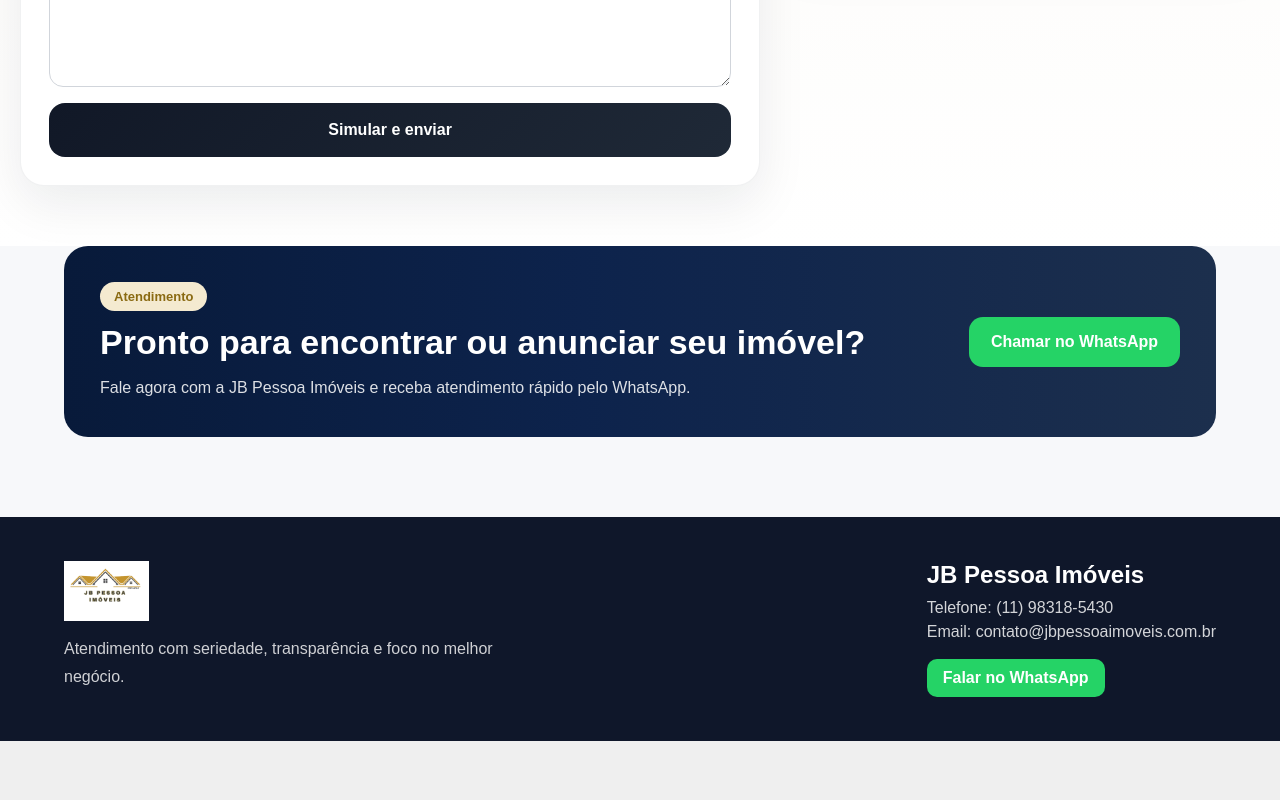
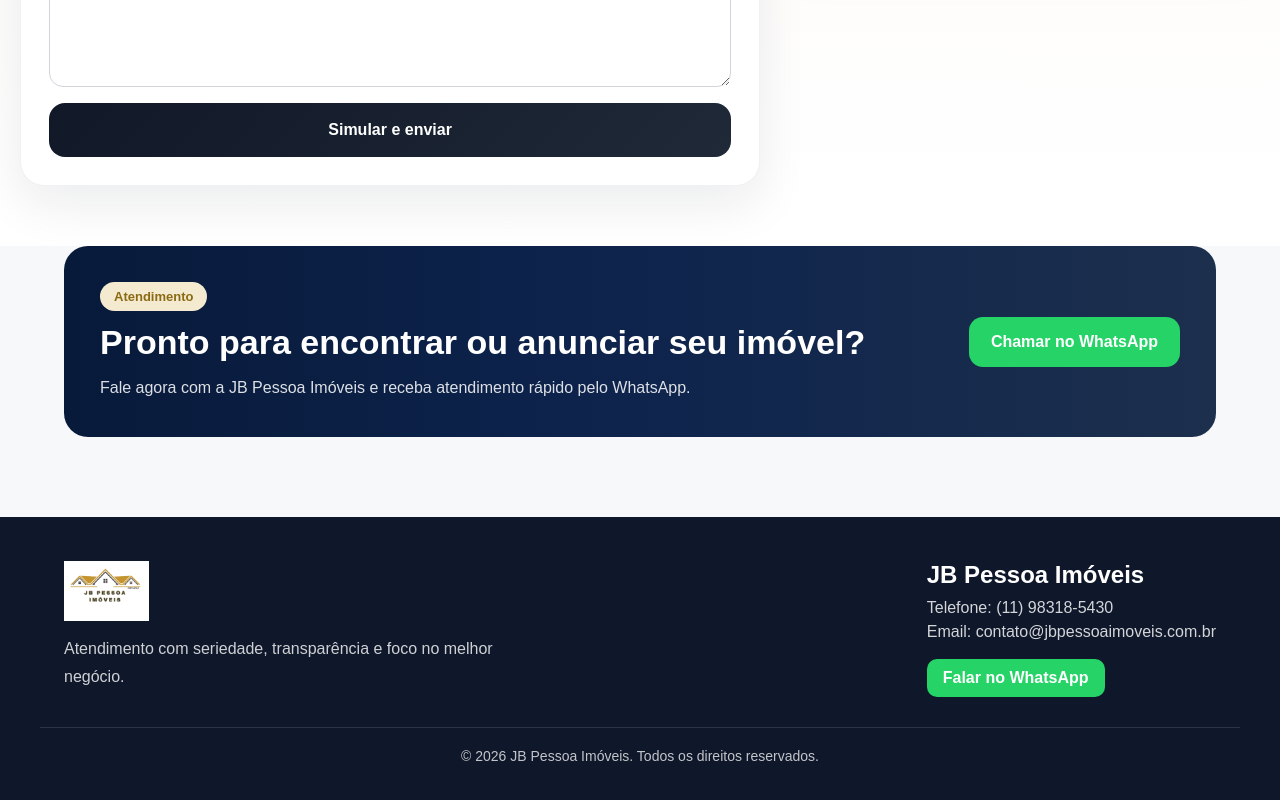
Before and after one commit to tamirespessoa/jb-pessoa-imoveis, a React app in the folder frontend/: page /site in a window 1280 px wide. Shown: the part 3109-3909 px from the top of the page. Before the commit the page ends 3850 px from the top, so only its background shows below. Built offline with nearby package versions, Linux system fonts and the light colour scheme; no server answers; the HTML template or start-up script is replaced by a standard one.

Commit message:
rodapé com direitos reservados

```diff
--- a/frontend/src/pages/SiteHome.css
+++ b/frontend/src/pages/SiteHome.css
@@ -478,6 +478,16 @@
   background: #1ebe5d;
 }
 
+.site-footer-copy {
+  max-width: 1200px;
+  margin: 30px auto 0;
+  padding: 20px 24px 0;
+  border-top: 1px solid rgba(255, 255, 255, 0.12);
+  text-align: center;
+  color: rgba(255, 255, 255, 0.75);
+  font-size: 14px;
+}
+
 /* RESPONSIVO */
 @media (max-width: 992px) {
   .header-content {
--- a/frontend/src/pages/SiteHome.jsx
+++ b/frontend/src/pages/SiteHome.jsx
@@ -252,6 +252,10 @@
             </a>
           </div>
         </div>
+
+        <div className="site-footer-copy">
+          © {new Date().getFullYear()} JB Pessoa Imóveis. Todos os direitos reservados.
+        </div>
       </footer>
 
       <SiteChatWidget />
```
